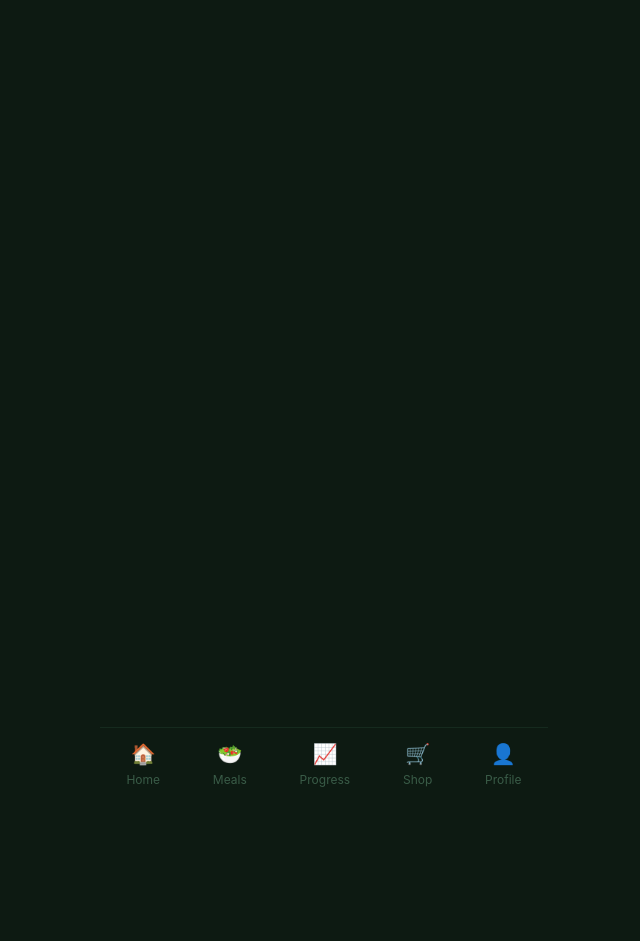
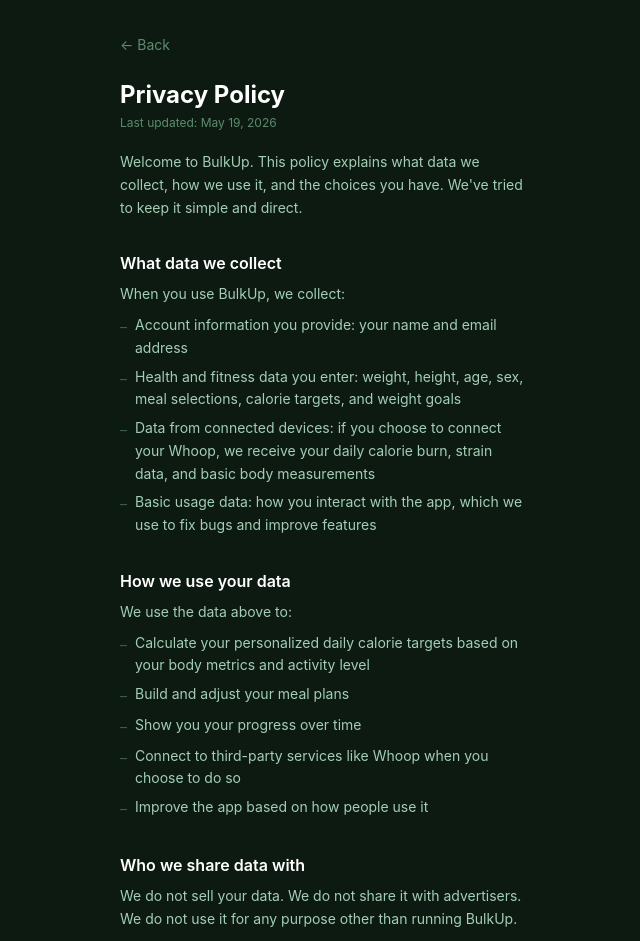
Before and after one commit to rustyanaconda/bulkup, a React (Vite) app in the folder frontend/: page /privacy in a window 1280 px wide. Shown: the top 941 px of the page, without its empty margins (316-956 px from the left). Before the commit the page ends 800 px from the top, so only its background shows below. Built offline with nearby package versions, Linux system fonts and the light colour scheme; no server answers.

Commit message:
Privacy Policy

```diff
--- a/frontend/src/App.jsx
+++ b/frontend/src/App.jsx
@@ -5,6 +5,7 @@
 import Shop          from './pages/Shop'
 import Profile       from './pages/Profile'
 import WhoopCallback from './pages/WhoopCallback'
+import Privacy       from './pages/Privacy'
 import BottomNav     from './components/BottomNav'
 
 /**
@@ -16,8 +17,9 @@
 export default function App() {
   return (
     <Routes>
-      {/* OAuth callback — no nav bar, full-screen */}
+      {/* Standalone pages — no nav bar */}
       <Route path="/whoop/callback" element={<WhoopCallback />} />
+      <Route path="/privacy"        element={<Privacy />} />
 
       {/* Main app shell — all routes share the BottomNav */}
       <Route path="*" element={
--- /dev/null
+++ b/frontend/src/pages/Privacy.jsx
@@ -0,0 +1,129 @@
+import { Link } from 'react-router-dom'
+
+const SECTIONS = [
+  {
+    heading: 'What data we collect',
+    intro: 'When you use BulkUp, we collect:',
+    bullets: [
+      'Account information you provide: your name and email address',
+      'Health and fitness data you enter: weight, height, age, sex, meal selections, calorie targets, and weight goals',
+      'Data from connected devices: if you choose to connect your Whoop, we receive your daily calorie burn, strain data, and basic body measurements',
+      'Basic usage data: how you interact with the app, which we use to fix bugs and improve features',
+    ],
+  },
+  {
+    heading: 'How we use your data',
+    intro: 'We use the data above to:',
+    bullets: [
+      'Calculate your personalized daily calorie targets based on your body metrics and activity level',
+      'Build and adjust your meal plans',
+      'Show you your progress over time',
+      'Connect to third-party services like Whoop when you choose to do so',
+      'Improve the app based on how people use it',
+    ],
+  },
+  {
+    heading: 'Who we share data with',
+    body: [
+      'We do not sell your data. We do not share it with advertisers. We do not use it for any purpose other than running BulkUp.',
+      'The only third parties involved in processing your data are:',
+    ],
+    bullets: [
+      'Our hosting providers, Railway and Vercel, who run the servers that store and serve your data',
+      'Whoop, only if you choose to connect your Whoop device, in which case we exchange the data needed to pull your calorie burn',
+    ],
+  },
+  {
+    heading: 'Your rights and choices',
+    intro: 'You can:',
+    bullets: [
+      'Delete your account and all associated data at any time by contacting us',
+      'Disconnect your Whoop at any time from within the app',
+      'Request a copy of the data we have about you by emailing us',
+      'Update or correct your information at any time through the app',
+    ],
+  },
+  {
+    heading: 'Data security',
+    body: [
+      'We use industry-standard security practices to protect your data, including encrypted connections and secure storage. No system is perfectly secure, but we take reasonable steps to protect your information.',
+    ],
+  },
+  {
+    heading: 'Changes to this policy',
+    body: [
+      'We may update this policy as the app evolves. When we do, we\'ll update the date at the top and, if the changes are significant, notify you through the app or by email.',
+    ],
+  },
+]
+
+export default function Privacy() {
+  return (
+    <div className="min-h-screen bg-[#0D1A12] px-5 py-8 max-w-md mx-auto">
+
+      {/* Back link */}
+      <Link
+        to="/profile"
+        className="inline-flex items-center gap-1.5 text-[#5C8C6E] text-sm mb-6
+                   hover:text-[#A3CEB5] transition-colors"
+      >
+        ← Back
+      </Link>
+
+      {/* Title */}
+      <h1 className="text-2xl font-bold text-white mb-1">Privacy Policy</h1>
+      <p className="text-xs text-[#5C8C6E] mb-5">Last updated: May 19, 2026</p>
+
+      {/* Intro */}
+      <p className="text-sm text-[#A3CEB5] leading-relaxed mb-8">
+        Welcome to BulkUp. This policy explains what data we collect, how we use it,
+        and the choices you have. We've tried to keep it simple and direct.
+      </p>
+
+      {/* Sections */}
+      <div className="space-y-8">
+        {SECTIONS.map(({ heading, intro, body, bullets }) => (
+          <section key={heading}>
+            <h2 className="text-base font-semibold text-white mb-2">{heading}</h2>
+
+            {intro && (
+              <p className="text-sm text-[#A3CEB5] leading-relaxed mb-2">{intro}</p>
+            )}
+
+            {body && body.map((p, i) => (
+              <p key={i} className="text-sm text-[#A3CEB5] leading-relaxed mb-2">{p}</p>
+            ))}
+
+            {bullets && (
+              <ul className="space-y-1.5">
+                {bullets.map((item, i) => (
+                  <li key={i} className="flex gap-2 text-sm text-[#A3CEB5] leading-relaxed">
+                    <span className="text-[#3A5C48] mt-0.5 flex-shrink-0">–</span>
+                    <span>{item}</span>
+                  </li>
+                ))}
+              </ul>
+            )}
+          </section>
+        ))}
+
+        {/* Contact — separate because it has a mailto link */}
+        <section>
+          <h2 className="text-base font-semibold text-white mb-2">Contact</h2>
+          <p className="text-sm text-[#A3CEB5] leading-relaxed">
+            Questions about this policy or your data? Email us at:{' '}
+            <a
+              href="mailto:patmcguigan98@gmail.com"
+              className="text-green-400 hover:text-green-300 transition-colors"
+            >
+              patmcguigan98@gmail.com
+            </a>
+          </p>
+        </section>
+      </div>
+
+      {/* Bottom breathing room */}
+      <div className="h-12" />
+    </div>
+  )
+}
--- a/frontend/src/pages/Profile.jsx
+++ b/frontend/src/pages/Profile.jsx
@@ -1,4 +1,5 @@
 import { useState, useEffect } from 'react'
+import { Link }                from 'react-router-dom'
 import { useCalories }         from '../hooks/useCalories'
 
 const API = import.meta.env.VITE_API_URL || 'http://localhost:8000'
@@ -212,6 +213,12 @@
           </p>
         )}
       </div>
+
+      <div className="mt-8 text-center">
+        <Link to="/privacy" className="text-xs text-[#3A5C48] hover:text-[#5C8C6E] transition-colors">
+          Privacy Policy
+        </Link>
+      </div>
     </div>
   )
 }
```
